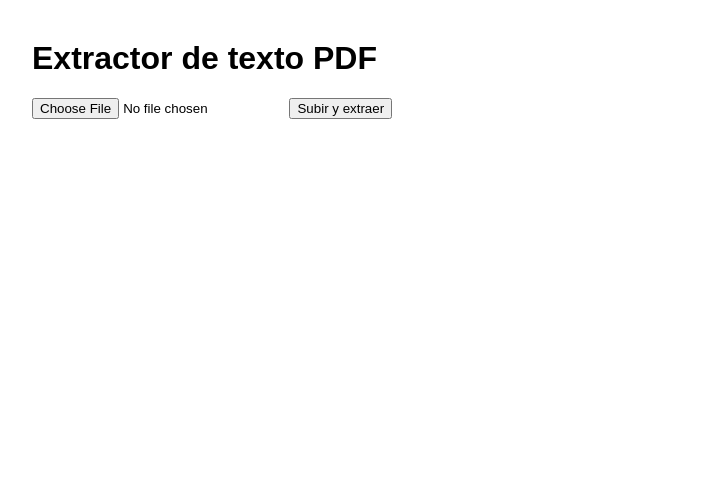
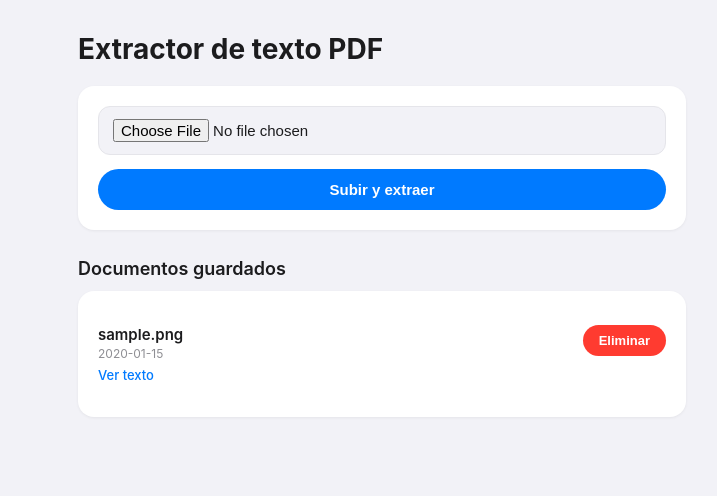
Before and after one commit to karlanperezc/curso, a Flask app: page / in a window 1280 px wide. Shown: the top 496 px of the page, without its empty margins (258-975 px from the left). Run offline with Flask 3, Linux system fonts and the light colour scheme; tables that the repository leaves empty hold one stand-in row (values such as "Sample post").

Commit message:
Rediseñar UI estilo iOS y agregar guardar/eliminar documentos
Co-Authored-By: Claude Sonnet 5 <noreply@anthropic.com>

```diff
--- a/src/curso/app.py
+++ b/src/curso/app.py
@@ -3,6 +3,7 @@ from pathlib import Path
 from flask import Flask
 
 from curso.controllers.pdf_controller import pdf_bp
+from curso.models import document_store
 
 PROJECT_ROOT = Path(__file__).resolve().parents[2]
 
@@ -10,5 +11,7 @@ PROJECT_ROOT = Path(__file__).resolve().parents[2]
 def create_app() -> Flask:
     app = Flask(__name__)
     app.config["PDF_UPLOAD_DIR"] = PROJECT_ROOT / "PDF"
+    app.config["DB_PATH"] = PROJECT_ROOT / "PDF" / "documents.db"
+    document_store.init_db(app.config["DB_PATH"])
     app.register_blueprint(pdf_bp)
     return app
--- a/src/curso/controllers/pdf_controller.py
+++ b/src/curso/controllers/pdf_controller.py
@@ -1,11 +1,23 @@
 from pathlib import Path
 
-from flask import Blueprint, current_app, render_template, request
+from flask import Blueprint, current_app, redirect, render_template, request, url_for
 from werkzeug.utils import secure_filename
 
+from curso.models import document_store
 from curso.models.pdf_extractor import extract_text
 
 pdf_bp = Blueprint("pdf", __name__)
+
+
+def _unique_filename(upload_dir: Path, filename: str) -> str:
+    candidate = filename
+    stem = Path(filename).stem
+    suffix = Path(filename).suffix
+    counter = 1
+    while (upload_dir / candidate).exists():
+        candidate = f"{stem}-{counter}{suffix}"
+        counter += 1
+    return candidate
 
 
 @pdf_bp.route("/", methods=["GET", "POST"])
@@ -22,16 +34,60 @@ def index():
         elif not uploaded_file.filename.lower().endswith(".pdf"):
             error = "El archivo debe tener extensión .pdf."
         else:
-            filename = secure_filename(uploaded_file.filename)
             upload_dir: Path = current_app.config["PDF_UPLOAD_DIR"]
             upload_dir.mkdir(parents=True, exist_ok=True)
+            safe_name = secure_filename(uploaded_file.filename)
+            filename = _unique_filename(upload_dir, safe_name)
             saved_path = upload_dir / filename
             uploaded_file.save(saved_path)
             extracted_text = extract_text(saved_path)
+
+    db_path: Path = current_app.config["DB_PATH"]
+    documents = document_store.list_documents(db_path)
 
     return render_template(
         "index.html",
         extracted_text=extracted_text,
         filename=filename,
         error=error,
+        documents=documents,
     )
+
+
+@pdf_bp.route("/save", methods=["POST"])
+def save():
+    filename = request.form.get("filename")
+    upload_dir: Path = current_app.config["PDF_UPLOAD_DIR"]
+    db_path: Path = current_app.config["DB_PATH"]
+
+    if filename:
+        saved_path = upload_dir / filename
+        if saved_path.exists():
+            text = extract_text(saved_path)
+            document_store.save_document(db_path, filename, text)
+
+    return redirect(url_for("pdf.index"))
+
+
+@pdf_bp.route("/discard", methods=["POST"])
+def discard():
+    filename = request.form.get("filename")
+    upload_dir: Path = current_app.config["PDF_UPLOAD_DIR"]
+
+    if filename:
+        (upload_dir / filename).unlink(missing_ok=True)
+
+    return redirect(url_for("pdf.index"))
+
+
+@pdf_bp.route("/documents/<int:doc_id>/delete", methods=["POST"])
+def delete_document(doc_id: int):
+    db_path: Path = current_app.config["DB_PATH"]
+    upload_dir: Path = current_app.config["PDF_UPLOAD_DIR"]
+
+    doc = document_store.get_document(db_path, doc_id)
+    if doc:
+        document_store.delete_document(db_path, doc_id)
+        (upload_dir / doc["filename"]).unlink(missing_ok=True)
+
+    return redirect(url_for("pdf.index"))
--- /dev/null
+++ b/src/curso/models/document_store.py
@@ -0,0 +1,59 @@
+from __future__ import annotations
+
+import sqlite3
+from contextlib import closing
+from datetime import datetime, timezone
+from pathlib import Path
+
+
+def _connect(db_path: Path) -> sqlite3.Connection:
+    conn = sqlite3.connect(db_path)
+    conn.row_factory = sqlite3.Row
+    return conn
+
+
+def init_db(db_path: Path) -> None:
+    db_path.parent.mkdir(parents=True, exist_ok=True)
+    with closing(_connect(db_path)) as conn:
+        conn.execute(
+            """
+            CREATE TABLE IF NOT EXISTS documents (
+                id INTEGER PRIMARY KEY AUTOINCREMENT,
+                filename TEXT NOT NULL,
+                text TEXT NOT NULL,
+                created_at TEXT NOT NULL
+            )
+            """
+        )
+        conn.commit()
+
+
+def save_document(db_path: Path, filename: str, text: str) -> int:
+    with closing(_connect(db_path)) as conn:
+        cursor = conn.execute(
+            "INSERT INTO documents (filename, text, created_at) VALUES (?, ?, ?)",
+            (filename, text, datetime.now(timezone.utc).isoformat()),
+        )
+        conn.commit()
+        return cursor.lastrowid
+
+
+def list_documents(db_path: Path) -> list[sqlite3.Row]:
+    with closing(_connect(db_path)) as conn:
+        return conn.execute(
+            "SELECT id, filename, text, created_at FROM documents ORDER BY id DESC"
+        ).fetchall()
+
+
+def get_document(db_path: Path, doc_id: int) -> sqlite3.Row | None:
+    with closing(_connect(db_path)) as conn:
+        return conn.execute(
+            "SELECT id, filename, text, created_at FROM documents WHERE id = ?",
+            (doc_id,),
+        ).fetchone()
+
+
+def delete_document(db_path: Path, doc_id: int) -> None:
+    with closing(_connect(db_path)) as conn:
+        conn.execute("DELETE FROM documents WHERE id = ?", (doc_id,))
+        conn.commit()
--- a/src/curso/templates/index.html
+++ b/src/curso/templates/index.html
@@ -2,28 +2,180 @@
 <html lang="es">
 <head>
   <meta charset="utf-8">
+  <meta name="viewport" content="width=device-width, initial-scale=1">
   <title>Extractor de texto PDF</title>
   <style>
-    body { font-family: sans-serif; max-width: 700px; margin: 40px auto; padding: 0 16px; }
-    textarea { width: 100%; height: 300px; margin-top: 16px; }
-    .error { color: #b00020; }
+    :root {
+      --blue: #007aff;
+      --red: #ff3b30;
+      --gray-bg: #f2f2f7;
+      --card-bg: #ffffff;
+      --text: #1c1c1e;
+      --text-secondary: #8e8e93;
+      --border: #e5e5ea;
+    }
+    * { box-sizing: border-box; }
+    body {
+      font-family: -apple-system, BlinkMacSystemFont, "Segoe UI", Roboto, sans-serif;
+      background: var(--gray-bg);
+      color: var(--text);
+      max-width: 640px;
+      margin: 0 auto;
+      padding: 24px 16px 64px;
+    }
+    h1 { font-size: 28px; font-weight: 700; margin: 8px 0 20px; }
+    h2 { font-size: 18px; font-weight: 600; margin: 28px 0 12px; }
+
+    .card {
+      background: var(--card-bg);
+      border-radius: 16px;
+      padding: 20px;
+      box-shadow: 0 1px 3px rgba(0, 0, 0, 0.06);
+      margin-bottom: 16px;
+    }
+
+    .upload-input {
+      display: block;
+      width: 100%;
+      padding: 12px 14px;
+      border-radius: 12px;
+      border: 1px solid var(--border);
+      background: var(--gray-bg);
+      font-size: 15px;
+      margin-bottom: 14px;
+    }
+
+    .btn {
+      appearance: none;
+      border: none;
+      border-radius: 980px;
+      padding: 12px 22px;
+      font-size: 15px;
+      font-weight: 600;
+      cursor: pointer;
+      transition: transform 0.08s ease, opacity 0.15s ease;
+    }
+    .btn:active { transform: scale(0.96); opacity: 0.85; }
+
+    .btn-primary { background: var(--blue); color: #fff; }
+    .btn-danger { background: #ffe5e3; color: var(--red); }
+    .btn-danger-solid { background: var(--red); color: #fff; }
+    .btn-block { width: 100%; }
+    .btn-small { padding: 8px 16px; font-size: 13px; white-space: nowrap; }
+
+    .btn-row { display: flex; gap: 10px; margin-top: 14px; }
+    .btn-row form { flex: 1; margin: 0; }
+
+    .error {
+      color: var(--red);
+      background: #ffe5e3;
+      padding: 10px 14px;
+      border-radius: 12px;
+      font-size: 14px;
+      margin-bottom: 14px;
+    }
+
+    textarea {
+      width: 100%;
+      height: 220px;
+      margin-top: 14px;
+      border-radius: 12px;
+      border: 1px solid var(--border);
+      padding: 12px;
+      font-size: 14px;
+      background: var(--gray-bg);
+      resize: vertical;
+      font-family: inherit;
+    }
+
+    .filename { font-size: 14px; color: var(--text-secondary); margin: 0; }
+
+    .doc-item {
+      display: flex;
+      justify-content: space-between;
+      align-items: flex-start;
+      gap: 10px;
+      padding: 14px 0;
+      border-bottom: 1px solid var(--border);
+    }
+    .doc-item:last-child { border-bottom: none; }
+    .doc-info { flex: 1; min-width: 0; }
+    .doc-name {
+      font-size: 15px;
+      font-weight: 600;
+      overflow: hidden;
+      text-overflow: ellipsis;
+      white-space: nowrap;
+    }
+    .doc-date { font-size: 12px; color: var(--text-secondary); margin-top: 2px; }
+    .doc-item form { margin: 0; flex-shrink: 0; }
+
+    .empty { color: var(--text-secondary); font-size: 14px; text-align: center; padding: 8px 0; }
+
+    details { margin-top: 6px; }
+    details summary {
+      cursor: pointer;
+      font-size: 13px;
+      color: var(--blue);
+      font-weight: 500;
+      list-style: none;
+    }
+    details summary::-webkit-details-marker { display: none; }
+    details textarea { height: 140px; }
   </style>
 </head>
 <body>
   <h1>Extractor de texto PDF</h1>
 
-  <form method="post" enctype="multipart/form-data">
-    <input type="file" name="pdf_file" accept="application/pdf" required>
-    <button type="submit">Subir y extraer</button>
-  </form>
+  <div class="card">
+    <form method="post" enctype="multipart/form-data">
+      <input class="upload-input" type="file" name="pdf_file" accept="application/pdf" required>
+      <button class="btn btn-primary btn-block" type="submit">Subir y extraer</button>
+    </form>
+  </div>
 
   {% if error %}
     <p class="error">{{ error }}</p>
   {% endif %}
 
   {% if filename %}
-    <p>Archivo procesado: <strong>{{ filename }}</strong></p>
-    <textarea readonly>{{ extracted_text }}</textarea>
+    <div class="card">
+      <p class="filename">Archivo procesado: <strong>{{ filename }}</strong></p>
+      <textarea readonly>{{ extracted_text }}</textarea>
+      <div class="btn-row">
+        <form method="post" action="{{ url_for('pdf.save') }}">
+          <input type="hidden" name="filename" value="{{ filename }}">
+          <button class="btn btn-primary btn-block" type="submit">Guardar en la lista</button>
+        </form>
+        <form method="post" action="{{ url_for('pdf.discard') }}">
+          <input type="hidden" name="filename" value="{{ filename }}">
+          <button class="btn btn-danger btn-block" type="submit">Descartar</button>
+        </form>
+      </div>
+    </div>
   {% endif %}
+
+  <h2>Documentos guardados</h2>
+  <div class="card">
+    {% if documents %}
+      {% for doc in documents %}
+        <div class="doc-item">
+          <div class="doc-info">
+            <div class="doc-name">{{ doc.filename }}</div>
+            <div class="doc-date">{{ doc.created_at[:19].replace("T", " ") }}</div>
+            <details>
+              <summary>Ver texto</summary>
+              <textarea readonly>{{ doc.text }}</textarea>
+            </details>
+          </div>
+          <form method="post" action="{{ url_for('pdf.delete_document', doc_id=doc.id) }}">
+            <button class="btn btn-danger-solid btn-small" type="submit">Eliminar</button>
+          </form>
+        </div>
+      {% endfor %}
+    {% else %}
+      <p class="empty">Todavía no has guardado ningún documento.</p>
+    {% endif %}
+  </div>
 </body>
 </html>
```
